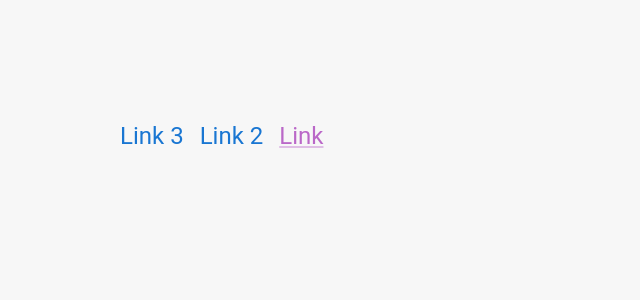
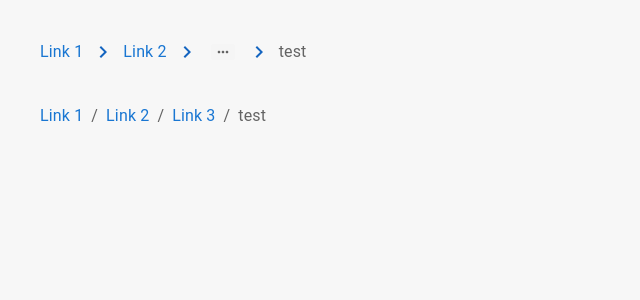
Before and after one commit to sara-farokhi/mui, a React (Create React App) app: page / in a window 1280 px wide. Shown: the top 300 px of the page, without its empty margins (0-640 px from the left). Built offline with nearby package versions, Linux system fonts and the light colour scheme.

Commit message:
Mui BreadCrumb

```diff
--- a/src/App.tsx
+++ b/src/App.tsx
@@ -15,7 +15,8 @@ import './App.css';
 // import MuiAccordion from "./components/MuiAccordion"
 // import MuiImageList from "./components/MuiImageList"
 // import MuiNavBar from "./components/MuiNavBar"
-import MuiLink from "./components/MuiLink"
+// import MuiLink from "./components/MuiLink"
+import MuiBreadcrumbs from "./components/MuiBreadcrumbs"
 
 
 function App() {
@@ -31,9 +32,8 @@ function App() {
       {/* {<MuiAccordion />} */}
       {/* {<MuiImageList />} */}
       {/* {<MuiNavBar />} */}
-      {<MuiLink />}
-
-
+      {/* {<MuiLink />} */}
+      {<MuiBreadcrumbs />}
     </div>
   );
 }
--- /dev/null
+++ b/src/components/MuiBreadcrumbs.tsx
@@ -0,0 +1,29 @@
+import { Box, Breadcrumbs, Link, Typography } from '@mui/material'
+import NavigateNextIcon from '@mui/icons-material/NavigateNext'
+
+const MuiBreadcrumbs = () => {
+    return (
+        <>
+            <Box m={5}>
+                <Breadcrumbs itemsAfterCollapse={1} itemsBeforeCollapse={2} maxItems={1} separator={<NavigateNextIcon sx={{ color: "primary.dark" }} />}>
+                    <Link href='#' underline='none'><Typography  >Link 1</Typography></Link>
+                    <Link href='#' underline='none'><Typography >Link 2</Typography></Link>
+                    <Link href='#' underline='none'>Link 3 </Link>
+                    <Typography>test</Typography>
+                </Breadcrumbs>
+
+            </Box>
+            <Box m={5}>
+                <Breadcrumbs>
+                    <Link href='#' underline='none'><Typography  >Link 1</Typography></Link>
+                    <Link href='#' underline='none'><Typography >Link 2</Typography></Link>
+                    <Link href='#' underline='none'>Link 3 </Link>
+                    <Typography>test</Typography>
+                </Breadcrumbs>
+
+            </Box>
+        </>
+    )
+}
+
+export default MuiBreadcrumbs
```
